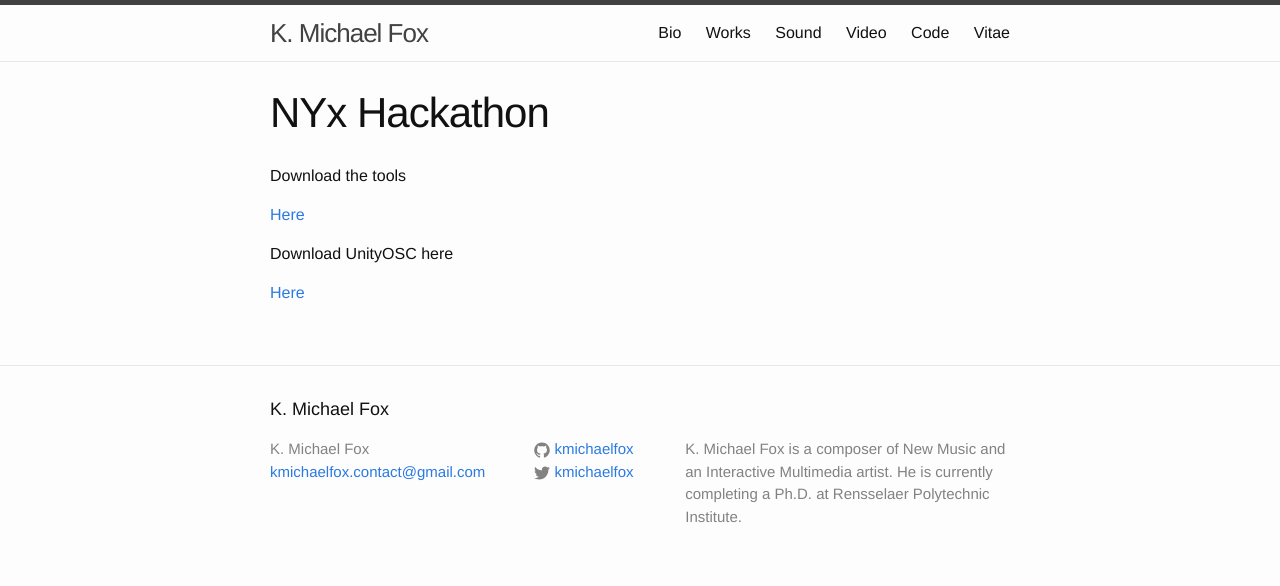
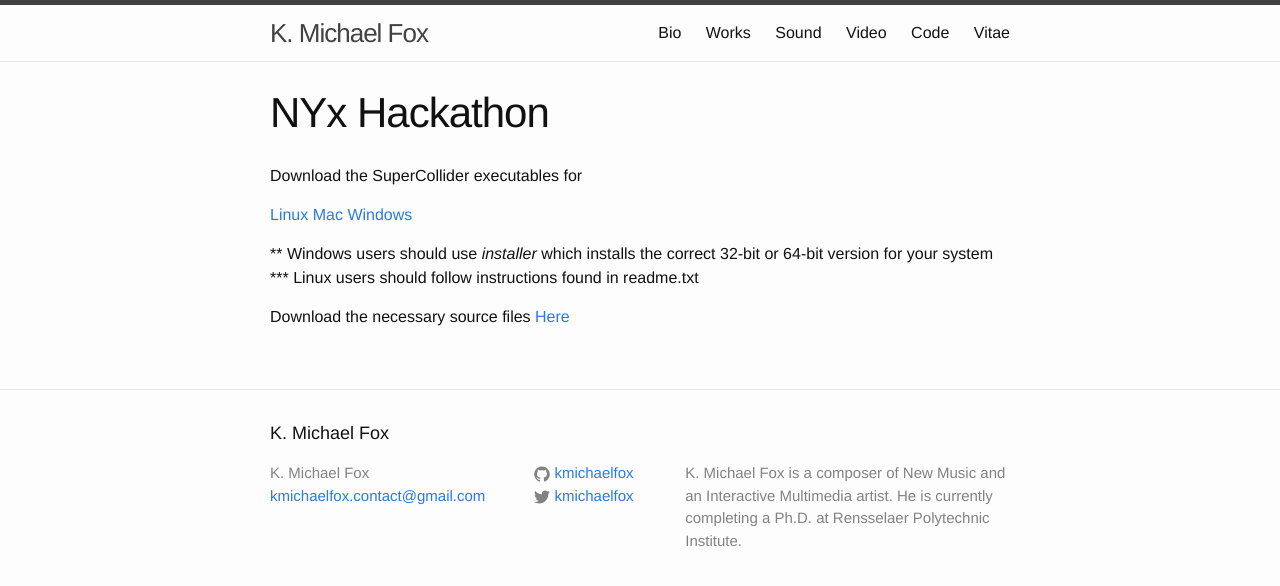
Before and after one commit to kmichaelfox/kmichaelfox.github.io, a Jekyll site: the page built from nyx_hackathon.md, in a window 1280 px wide. Shown: the top 586 px of the page. Built offline with Jekyll 4.4.1, drawn with Linux system fonts in a browser that asks for light colours.

Commit message:
Update nyx_hackathon.md

```diff
--- a/nyx_hackathon.md
+++ b/nyx_hackathon.md
@@ -4,10 +4,13 @@
 permalink: /nyx_hackathon/
 ---
 
-Download the tools
+Download the SuperCollider executables for
 
-[Here](http://bit.ly/1RZze6H)
+[Linux](https://www.dropbox.com/sh/irwuyfylkoudn0j/AAC8q0vd0mXuB6t2nqZrc9tVa?dl=1)
+[Mac](https://www.dropbox.com/sh/td7wph8nqaupwjt/AABCeYGWykgyQtmSw06oGW9ya?dl=1)
+[Windows](https://www.dropbox.com/sh/dbh3uo4g4o3561g/AAC4NEg1hAaxSDO5usBP_2Y0a?dl=1)
 
-Download UnityOSC here
+** Windows users should use _installer_ which installs the correct 32-bit or 64-bit version for your system
+*** Linux users should follow instructions found in readme.txt
 
-[Here](https://github.com/jorgegarcia/UnityOSC)
+Download the necessary source files [Here](https://www.dropbox.com/sh/qwr9zkdv6gmz7bf/AADcNmoAYqMmbB-brWJ35waEa?dl=1)
```
